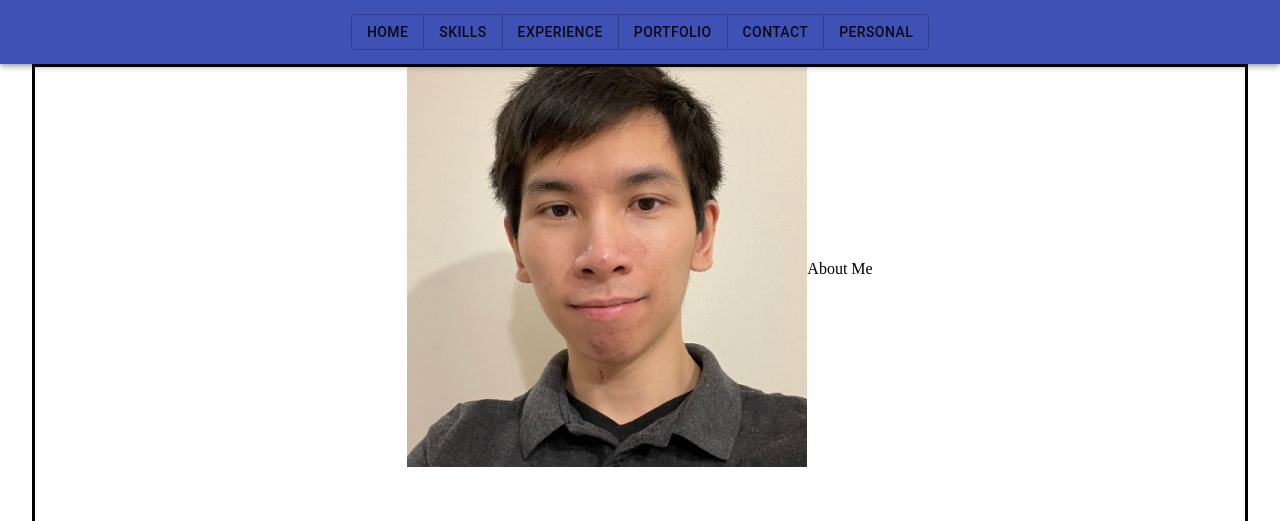
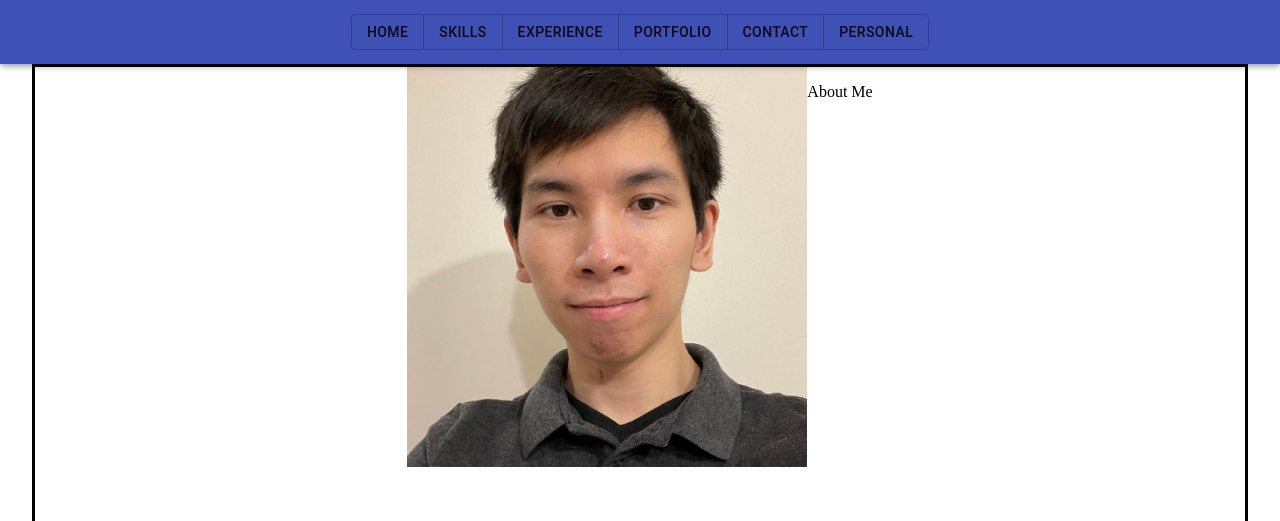
Before and after one commit to TandyN/my-website, a React app: page / in a window 1280 px wide. Shown: the top 521 px of the page. Built offline with nearby package versions, Linux system fonts and the light colour scheme.

Commit message:
Put About Me & Picture into separate file

```diff
--- /dev/null
+++ b/src/components/SectionHome/HomeAboutMe.jsx
@@ -0,0 +1,12 @@
+import React from 'react';
+import Grid from '@material-ui/core/Grid';
+
+const HomePicture = () => {
+  return (
+    <Grid item>
+      <p>About Me</p>
+    </Grid>
+  )
+}
+
+export default HomePicture;
--- /dev/null
+++ b/src/components/SectionHome/HomePicture.jsx
@@ -0,0 +1,24 @@
+import React from 'react';
+import Grid from '@material-ui/core/Grid';
+import { makeStyles } from '@material-ui/core/styles';
+
+import ImageSelf from '../../../images/me.jpg';
+
+const styledImg = makeStyles({
+  root: {
+    height: '400px',
+    width: '400px',
+  }
+});
+
+const HomePicture = () => {
+  const styledImgClass = styledImg();
+
+  return (
+    <Grid item>
+      <img src={ImageSelf} className={styledImgClass.root} />
+    </Grid>
+  )
+}
+
+export default HomePicture;
--- a/src/components/SectionHome/index.jsx
+++ b/src/components/SectionHome/index.jsx
@@ -1,31 +1,16 @@
 import React from 'react';
 import Grid from '@material-ui/core/Grid';
-import { makeStyles } from '@material-ui/core/styles';
-
-import ImageSelf from '../../../images/me.jpg';
-
-const styledImg = makeStyles({
-  root: {
-    height: '400px',
-    width: '400px',
-  }
-});
+import HomeAboutMe from './HomeAboutMe';
+import HomePicture from './HomePicture';
 
 const SectionHome = () => {
-  const styledImgClass = styledImg();
-
   return (
     <Grid
       container
       justify="center"
-      alignItems="center"
     >
-      <Grid item>
-        <img src={ImageSelf} className={styledImgClass.root} />
-      </Grid>
-      <Grid item>
-        <p>About Me</p>
-      </Grid>
+      <HomePicture />
+      <HomeAboutMe />
     </Grid>
   )
 }
```
